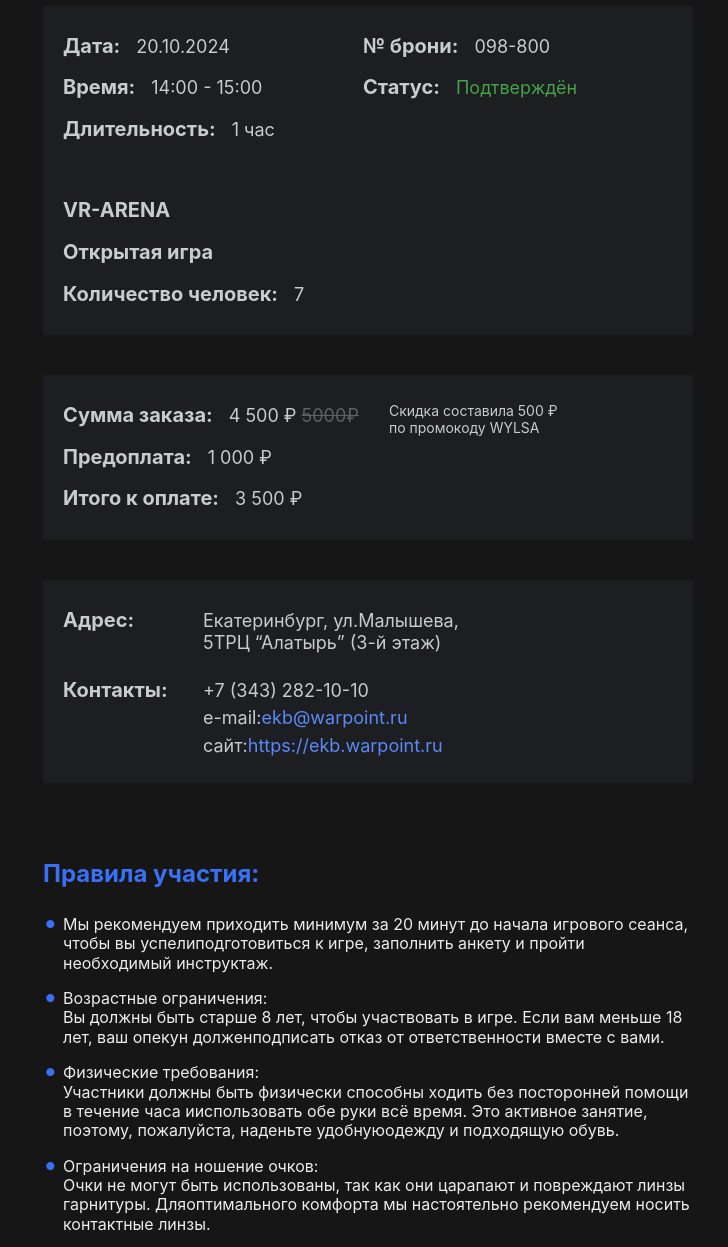
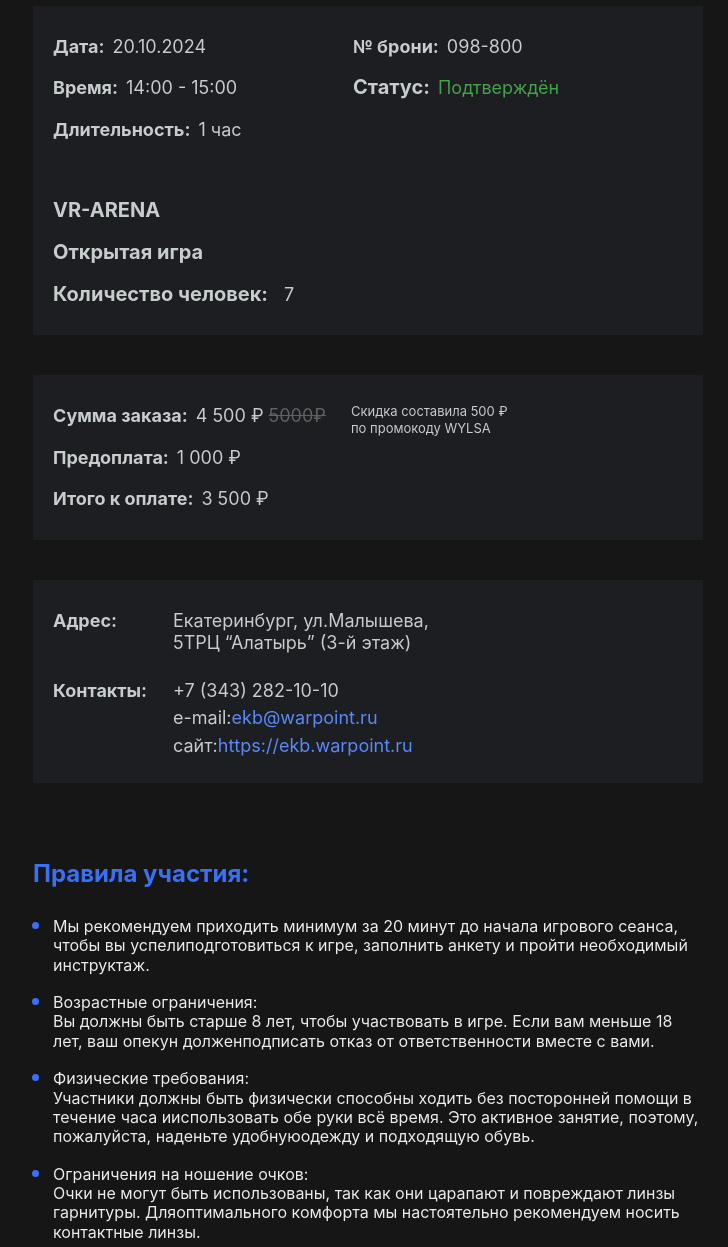
Before and after one commit to ruvick/warpoint-email, a plain HTML site: page confirmed.html in a window 1280 px wide. Shown: the part 159-1406 px from the top of the page, without its empty margins (272-1000 px from the left). Drawn offline with Linux system fonts and the light colour scheme.

Commit message:
Сборка

```diff
--- a/confirmed.html
+++ b/confirmed.html
@@ -109,22 +109,9 @@
 			display: none !important
 		}
 
-		ul.custom-list {
-			list-style-type: none;
-		}
-
-		ul.custom-list li {
-			position: relative;
-		}
-
-		ul.custom-list li::before {
-			content: '•';
-			position: absolute;
-			top: -5px;
-			left: -20px;
+		.custom-list li::marker {
 			color: #3970F6;
-			font-size: 26px;
-			line-height: 1;
+			font-size: 23px;
 		}
 	</style>
 	<!--[if (gte mso 9)|(IE)]>
@@ -155,7 +142,7 @@
 	<![endif]-->
 						<table border="0" cellspacing="0" cellpadding="0" width="100%" style="max-width: 700px;">
 							<tr>
-								<td align="center" style="padding: 30px 25px;">
+								<td align="center" style="padding: 30px 15px;">
 									<div>
 										<div>
 											<table border="0" cellspacing="0" cellpadding="0" width="100%">
@@ -182,7 +169,7 @@
 																<tr>
 																	<div style="line-height: 41.6px;">
 																		<span
-																			style="font-family: Inter, Arial, sans-serif; font-weight: bold; font-size: 32px; color: #44a248;">Ваш
+																			style="font-family: Inter, Arial, sans-serif; font-weight: bold; font-size: 26px; color: #44a248;">Ваш
 																			заказ подтверждён</span>
 																	</div>
 																</tr>
@@ -212,11 +199,11 @@
 																								<td align="left" valign="middle">
 																									<div style="line-height: 41.6px;">
 																										<span
-																											style="font-family: Inter, Arial, sans-serif; font-weight: bold; font-size: 20px; color: #c7cccc;">Дата:</span>
+																											style="font-family: Inter, Arial, sans-serif; font-weight: bold; font-size: 18px; color: #c7cccc;">Дата:</span>
 																									</div>
 																								</td>
 																								<td align="center" valign="top"
-																									style="padding: 0px 16px 0px 0px;">
+																									style="padding: 0px 8px 0px 0px;">
 																								</td>
 																								<td align="center" valign="middle">
 																									<div style="line-height: 41.6px;">
@@ -231,11 +218,11 @@
 																								<td align="left" valign="middle">
 																									<div style="line-height: 41.6px;">
 																										<span
-																											style="font-family: Inter, Arial, sans-serif; font-weight: bold; font-size: 20px; color: #c7cccc;">Время:</span>
+																											style="font-family: Inter, Arial, sans-serif; font-weight: bold; font-size: 18px; color: #c7cccc;">Время:</span>
 																									</div>
 																								</td>
 																								<td align="center" valign="top"
-																									style="padding: 0px 16px 0px 0px;">
+																									style="padding: 0px 8px 0px 0px;">
 																								</td>
 																								<td align="center" valign="middle">
 																									<div style="line-height: 41.6px;">
@@ -251,11 +238,11 @@
 																								<td align="left" valign="middle">
 																									<div style="line-height: 41.6px;">
 																										<span
-																											style="font-family: Inter, Arial, sans-serif; font-weight: bold; font-size: 20px; color: #c7cccc;">Длительность:</span>
+																											style="font-family: Inter, Arial, sans-serif; font-weight: bold; font-size: 18px; color: #c7cccc;">Длительность:</span>
 																									</div>
 																								</td>
 																								<td align="center" valign="top"
-																									style="padding: 0px 16px 0px 0px;">
+																									style="padding: 0px 8px 0px 0px;">
 																								</td>
 																								<td align="center" valign="middle">
 																									<div style="line-height: 41.6px;">
@@ -267,7 +254,7 @@
 																							</tr>
 																						</table>
 																					<td align="center" valign="top"
-																						style="padding: 0px 30px 0px 0px;">
+																						style="padding: 0px 15px 0px 0px;">
 																					</td>
 																	</td>
 																</tr>
@@ -289,12 +276,12 @@
 																				<td align="left" valign="middle">
 																					<div style="line-height: 41.6px;">
 																						<span
-																							style="font-family: Inter, Arial, sans-serif; font-weight: bold; font-size: 20px; color: #c7cccc;">№
+																							style="font-family: Inter, Arial, sans-serif; font-weight: bold; font-size: 18px; color: #c7cccc;">№
 																							брони:</span>
 																					</div>
 																				</td>
 																				<td align="center" valign="top"
-																					style="padding: 0px 16px 0px 0px;">
+																					style="padding: 0px 8px 0px 0px;">
 																				</td>
 																				<td align="left" valign="middle">
 																					<div style="line-height: 41.6px;">
@@ -313,7 +300,7 @@
 																					</div>
 																				</td>
 																				<td align="center" valign="top"
-																					style="padding: 0px 16px 0px 0px;">
+																					style="padding: 0px 8px 0px 0px;">
 																				</td>
 																				<td align="left" valign="middle">
 																					<div style="line-height: 41.6px;">
@@ -386,7 +373,7 @@
 																				</td>
 																			</tr>
 																		</table>
-																	<td align="center" valign="top" style="padding: 0px 30px 0px 0px;">
+																	<td align="center" valign="top" style="padding: 0px 15px 0px 0px;">
 																	</td>
 													</td>
 												</tr>
@@ -424,11 +411,11 @@
 															<td align="left" valign="middle">
 																<div style="line-height: 41.6px;">
 																	<span
-																		style="font-family: Inter, Arial, sans-serif; font-weight: bold; font-size: 20px; color: #c7cccc;">Сумма
+																		style="font-family: Inter, Arial, sans-serif; font-weight: bold; font-size: 18px; color: #c7cccc;">Сумма
 																		заказа:</span>
 																</div>
 															</td>
-															<td align="center" valign="top" style="padding: 0px 16px 0px 0px;">
+															<td align="center" valign="top" style="padding: 0px 8px 0px 0px;">
 															</td>
 															<td align="center" valign="middle">
 																<div style="line-height: 41.6px;">
@@ -445,13 +432,13 @@
 															<td align="left" valign="middle">
 																<div style="line-height: 41.6px;">
 																	<span
-																		style="font-family: Inter, Arial, sans-serif; font-weight: bold; font-size: 20px; color: #c7cccc;">Предоплата:</span>
+																		style="font-family: Inter, Arial, sans-serif; font-weight: bold; font-size: 18px; color: #c7cccc;">Предоплата:</span>
 																</div>
 															</td>
-															<td align="center" valign="top" style="padding: 0px 16px 0px 0px;">
+															<td align="center" valign="top" style="padding: 0px 8px 0px 0px;">
 															</td>
 															<td align="center" valign="middle">
-																<div style="line-height: 41.6px;">
+																<div style="line-height: 41.6px; white-space: nowrap;">
 																	<span
 																		style="font-family: Inter, Arial, sans-serif; font-size: 18px; color: #c7cccc;">1
 																		000 ₽</span>
@@ -464,11 +451,11 @@
 															<td align="left" valign="middle">
 																<div style="line-height: 41.6px;">
 																	<span
-																		style="font-family: Inter, Arial, sans-serif; font-weight: bold; font-size: 20px; color: #c7cccc;">Итого
+																		style="font-family: Inter, Arial, sans-serif; font-weight: bold; font-size: 18px; color: #c7cccc;">Итого
 																		к&nbsp;оплате:</span>
 																</div>
 															</td>
-															<td align="center" valign="top" style="padding: 0px 16px 0px 0px;">
+															<td align="center" valign="top" style="padding: 0px 8px 0px 0px;">
 															</td>
 															<td align="left" valign="middle">
 																<div style="line-height: 41.6px; white-space: nowrap;">
@@ -479,7 +466,7 @@
 															</td>
 														</tr>
 													</table>
-												<td align="center" valign="top" style="padding: 0px 30px 0px 0px;">
+												<td align="center" valign="top" style="padding: 0px 25px 0px 0px;">
 												</td>
 								</td>
 							</tr>
@@ -498,7 +485,7 @@
 											<td align="left" valign="middle" style="padding: 8px 0px 0px;">
 												<div style="line-height: 16.94px;">
 													<span
-														style="font-family: Inter, Arial, sans-serif; font-size: 14px; color: #c7cccc;">Скидка
+														style="font-family: Inter, Arial, sans-serif; font-size: 13px; color: #c7cccc;">Скидка
 														составила 500 ₽ <br> по&nbsp;промокоду WYLSA</span>
 												</div>
 											</td>
@@ -540,12 +527,12 @@
 															<td align="left" valign="top">
 																<div style="line-height: 41.6px;">
 																	<span
-																		style="font-family: Inter, Arial, sans-serif; font-weight: bold; font-size: 20px; color: #c7cccc;">Адрес:</span>
+																		style="font-family: Inter, Arial, sans-serif; font-weight: bold; font-size: 18px; color: #c7cccc;">Адрес:</span>
 																</div>
 															</td>
 														</tr>
 													</table>
-												<td align="center" valign="top" style="padding: 0px 30px 0px 0px;">
+												<td align="center" valign="top" style="padding: 0px 10px 0px 0px;">
 												</td>
 								</td>
 							</tr>
@@ -591,12 +578,12 @@
 											<td align="left" valign="top">
 												<div style="line-height: 41.6px;">
 													<span
-														style="font-family: Inter, Arial, sans-serif; font-weight: bold; font-size: 20px; color: #c7cccc;">Контакты:</span>
+														style="font-family: Inter, Arial, sans-serif; font-weight: bold; font-size: 18px; color: #c7cccc;">Контакты:</span>
 												</div>
 											</td>
 										</tr>
 									</table>
-								<td align="center" valign="top" style="padding: 0px 30px 0px 0px;">
+								<td align="center" valign="top" style="padding: 0px 10px 0px 0px;">
 								</td>
 				</td>
 			</tr>
@@ -616,7 +603,7 @@
 							<td align="left" valign="middle">
 								<div style="line-height: 21.78px;">
 									<span style="font-family: Inter, Arial, sans-serif; font-size: 18px; color: #c7cccc;">
-										<div align="left" regular="">
+										<div align="left" regular="" style="white-space: nowrap;">
 											<!--[if mso]><v:rect xmlns:v="urn:schemas-microsoft-com:vml" xmlns:w="urn:schemas-microsoft-com:office:word" href="tel:+73432821010" style="height:NaNpx;v-text-anchor:middle;width:NaNpx;" stroke="f"><w:anchorlock></w:anchorlock><center style="color: #c7cccc; font-size: 18px; font-weight: normal; font-family: Inter, Arial, sans-serif;">+7 (343) 282-10-10</center></v:rect><![endif]--><a
 												target="_blank" href="tel:+73432821010"
 												style="font-size:18px;font-weight:normal;line-height:NaNpx;width:NaNpx;color:#C7CCCC;display:inline-block;font-family:Inter, Arial, sans-serif;text-align:center;text-decoration:none;-webkit-text-size-adjust:none;box-sizing:border-box;mso-hide:all">+7
@@ -732,7 +719,7 @@
 							<tr>
 								<div style="line-height: 31.2px;">
 									<span
-										style="font-family: Inter, Arial, sans-serif; font-weight: bold; font-size: 24px; color: #3970f6;">Мы
+										style="font-family: Inter, Arial, sans-serif; font-weight: bold; font-size: 22px; color: #3970f6;">Мы
 										с&nbsp;нетерпением ждём, <br>когда вы присоединитесь к&nbsp;игре!</span>
 								</div>
 							</tr>
```
Also changed, not shown: canceled.html (+27 -27 lines), congratulation.html (+1 -1 lines), rate-qualit.html (+3 -3 lines), reminder.html (+28 -41 lines).
